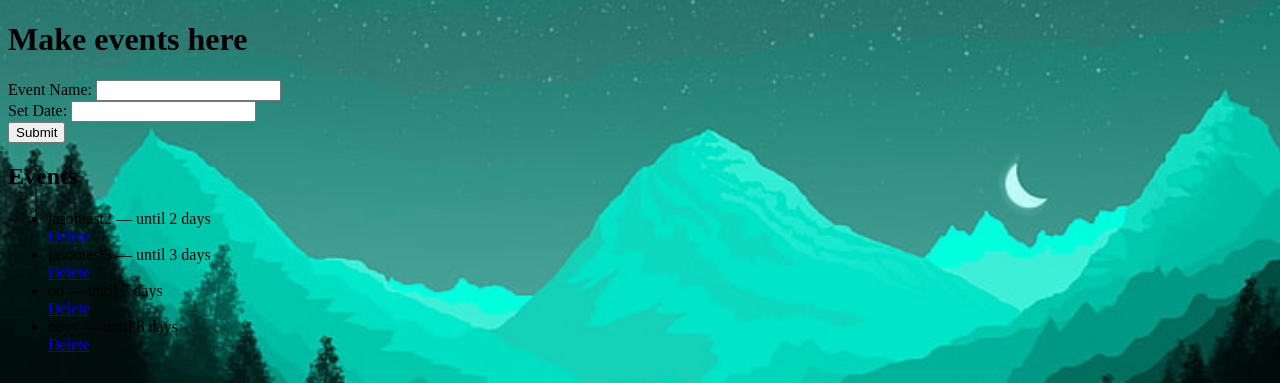
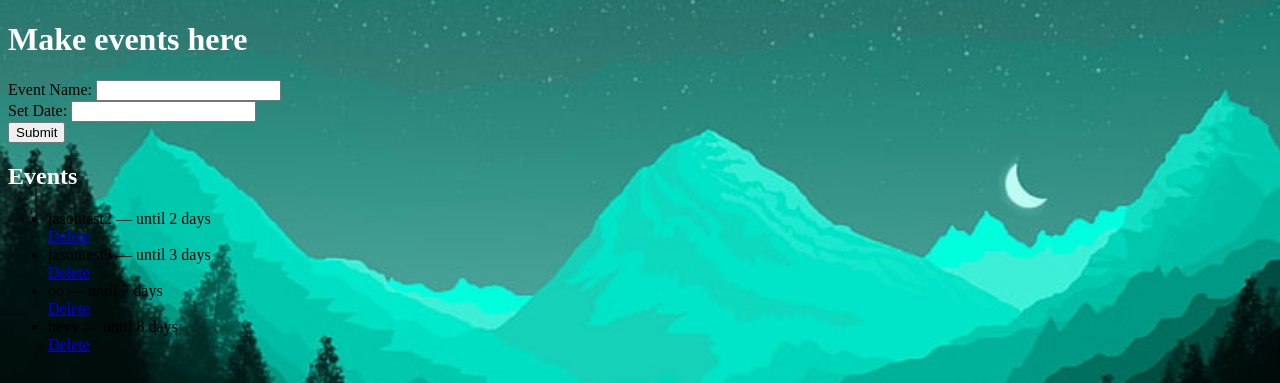
Before and after one commit to jhenderson26-lab/Event_tracker, a Django app: page /events/ in a window 1280 px wide. Shown: the part 58-441 px from the top of the page. Run offline with Django 5.2, Linux system fonts and the light colour scheme; a user stored in the database is signed in; data comes from the database, SQL or seed files in the repository; both versions use the stored data as it was after the commit.

Commit message:
work on this more tomorrow

```diff
--- a/app/templates/Login&Signup/login.html
+++ b/app/templates/Login&Signup/login.html
@@ -7,7 +7,7 @@
     {{ form.username }}
     <h2 class="link">Password</h2>
     {{ form.password }}
-    <button>Submit</button>
+    <button class="button">Submit</button>
 </form>
 
 {% endblock content %}
--- a/app/templates/events.html
+++ b/app/templates/events.html
@@ -1,6 +1,6 @@
 {% extends 'base.html' %}
 {% block content %}
-<h1>Make events here</h1>
+<h1 class="link">Make events here</h1>
 
 <form class="" action="{% url 'create_event' %}" method="post">
             {% csrf_token %}
@@ -8,13 +8,13 @@
             <input class="" type="submit">
         </form>
 
-        <h2>Events</h2>
+        <h2 class="link">Events</h2>
         <ul>
             {% for e in text %}
             <li>{{ e.title }} — until {{ e.until_event }} days</li>
             <a href="{% url 'delete' e.id %}" class="">Delete</a>
             {% empty %}
-            <li>No events yet.</li>
+            <li class="link">No events yet.</li>
             {% endfor %}
         </ul>
 
```
Also changed, not shown: db.sqlite3.
